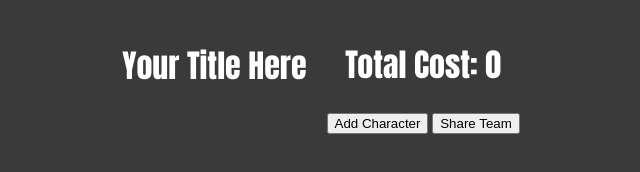
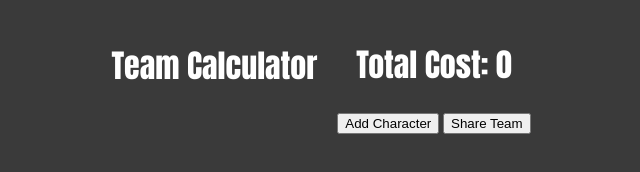
Before and after one commit to Sparking0Data/SparkingData.github.io, a plain HTML site: page index.html in a window 1280 px wide. Shown: the whole page, without its empty margins (309-949 px from the left). Drawn offline with Linux system fonts and the light colour scheme.

Commit message:
Add files via upload

```diff
--- a/index.html
+++ b/index.html
@@ -19,7 +19,6 @@
 
     #pageTitle {
       text-align: center;
-      font-family: 'Impact';
       color: white;
       margin-bottom: 20px;
     }
@@ -106,7 +105,7 @@
 </head>
 <body>
 
-  <h1 id="pageTitle">Your Title Here</h1>
+  <h1 id="pageTitle">Team Calculator</h1><br>
 
   <div class="team-container">
     <div id="totalCost" class="total-cost">Total Cost: 0</div>
```
